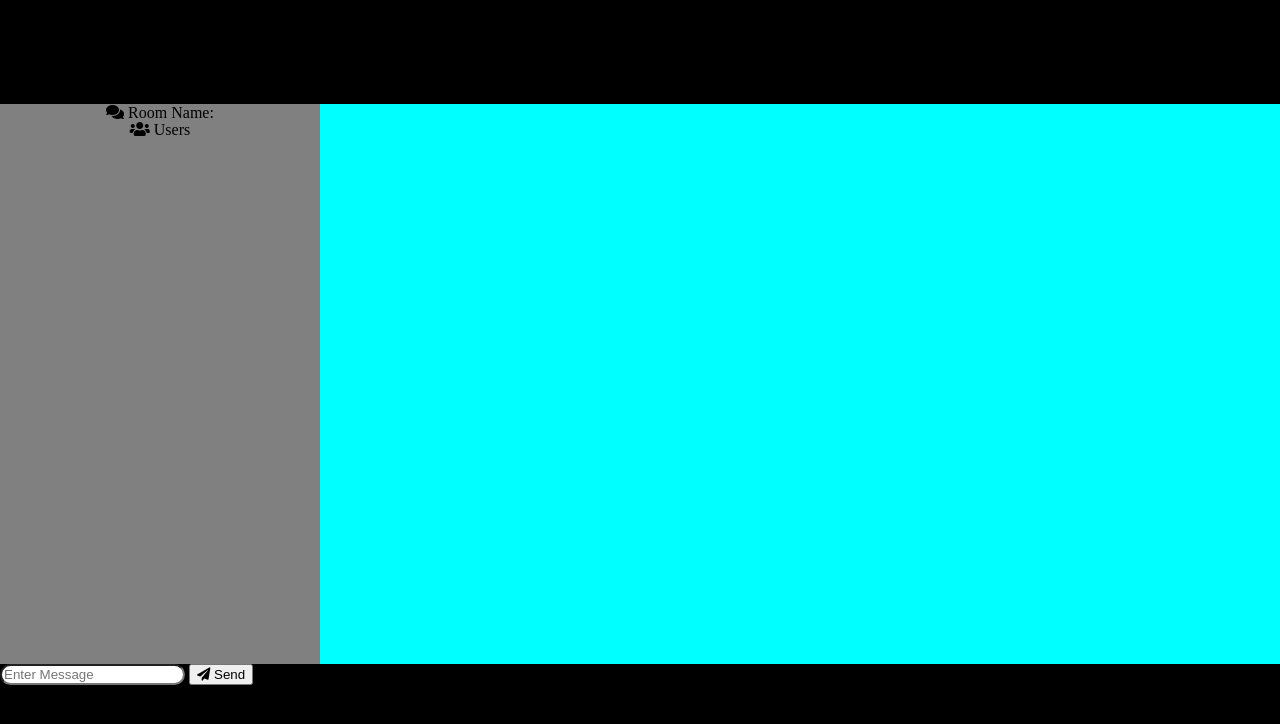
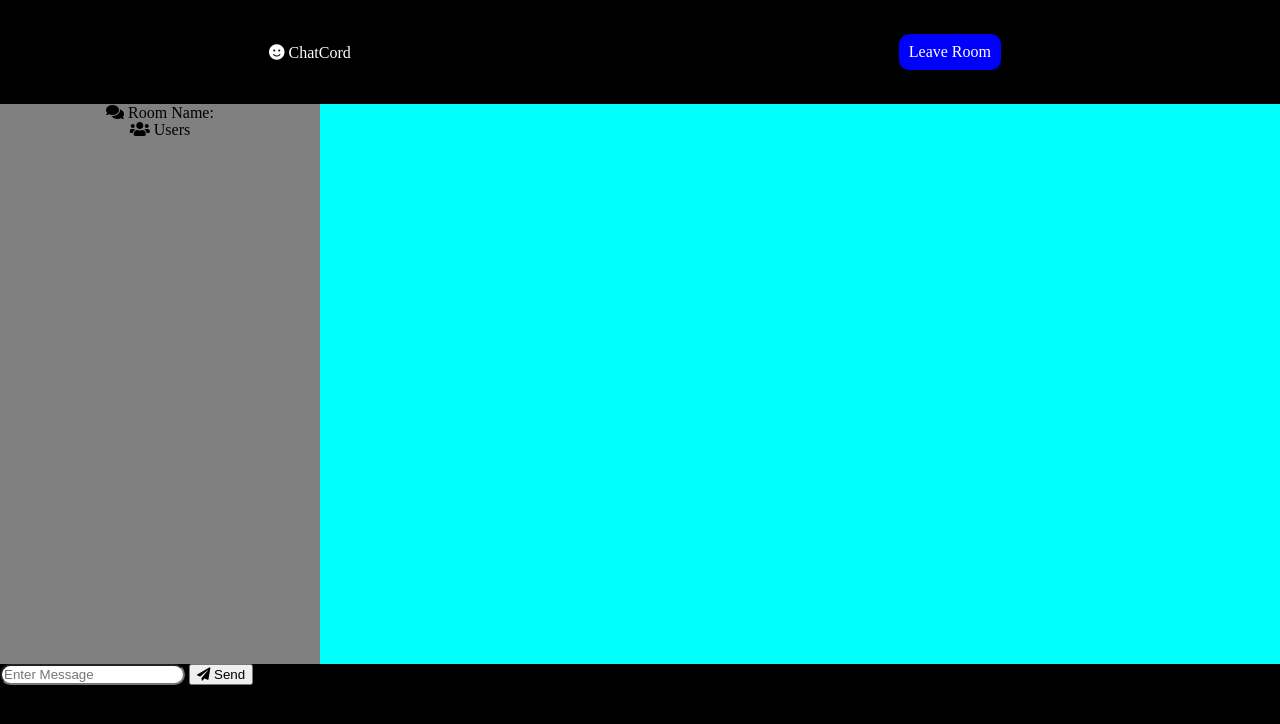
Before and after one commit to CcharlotteHh/chatroom, a website: page public/chat.html in a window 1280 px wide. Drawn offline with nearby package versions, Linux system fonts and the light colour scheme; no server answers.

Commit message:
progress

```diff
--- a/public/sass/components/_chatContainer.scss
+++ b/public/sass/components/_chatContainer.scss
@@ -1,6 +1,18 @@
 .chat-container {
   width: 100%;
   height: 100%;
+  .chat-header{
+    color:white;
+    @include flexbox($justifyContent:space-around, $alignItems:center);
+#leave-btn{
+    border-radius: 10px;
+    margin: 10px;
+    padding: 10px;
+    background-color: blue;
+}
+
+
+  }
   .chat-main {
     height: 70%;
     background: gray;
```
Also changed, not shown: public/style.css.
